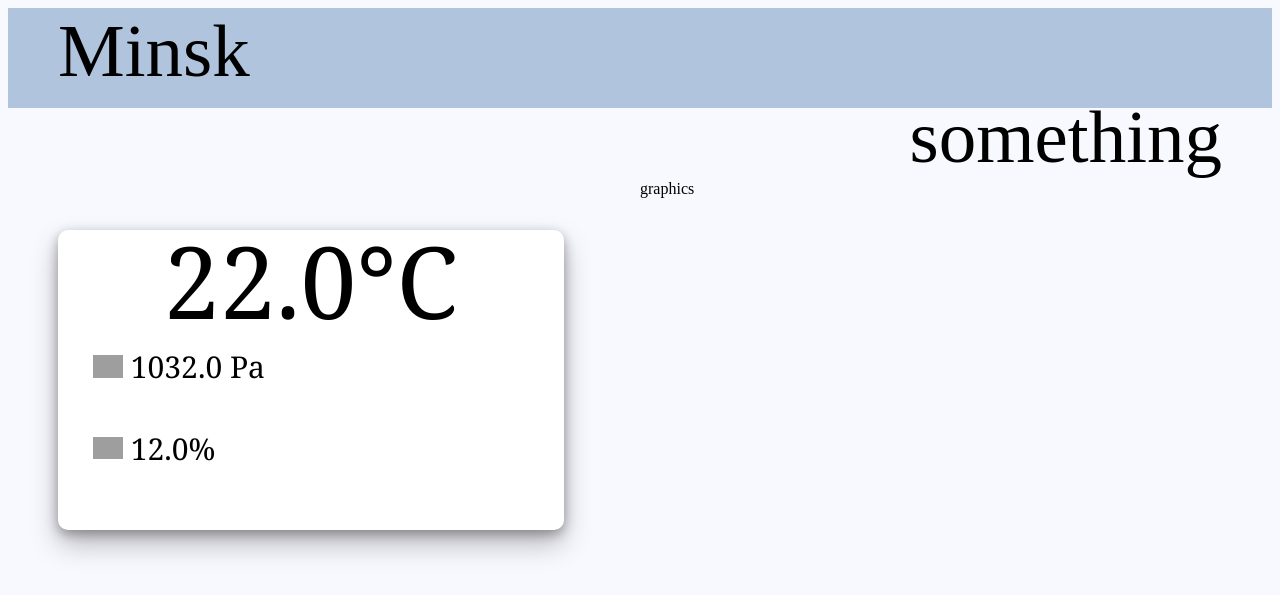
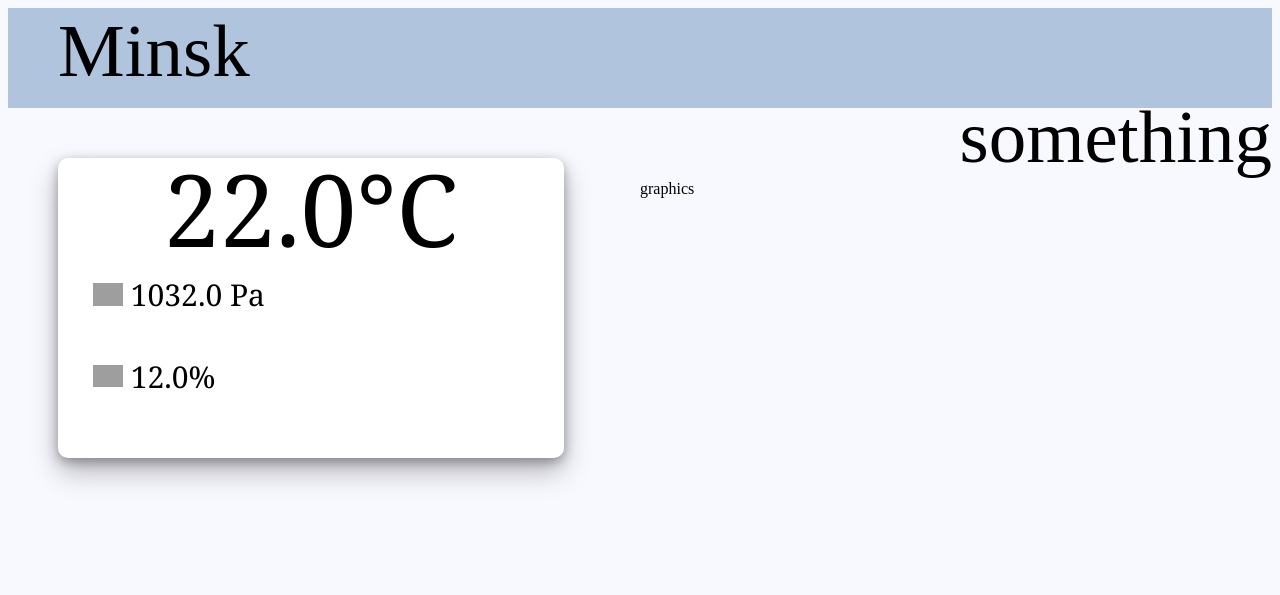
Before and after one commit to maryzyryanova/Meteostation, a Django app: page / in a window 1280 px wide. Shown: the top 595 px of the page. Run offline with Django 4.2, Linux system fonts and the light colour scheme; data comes from the database, SQL or seed files in the repository; grey boxes are pictures that could not be loaded.

Commit message:
initial commit

```diff
--- a/my_course_project/meteostation_app/templates/weather_forecast.html
+++ b/my_course_project/meteostation_app/templates/weather_forecast.html
@@ -63,7 +63,6 @@
         }
 
         .time{
-            padding-right: 50px;
             width: 50%;
             text-align: right;
             font-size: 75px;
```
